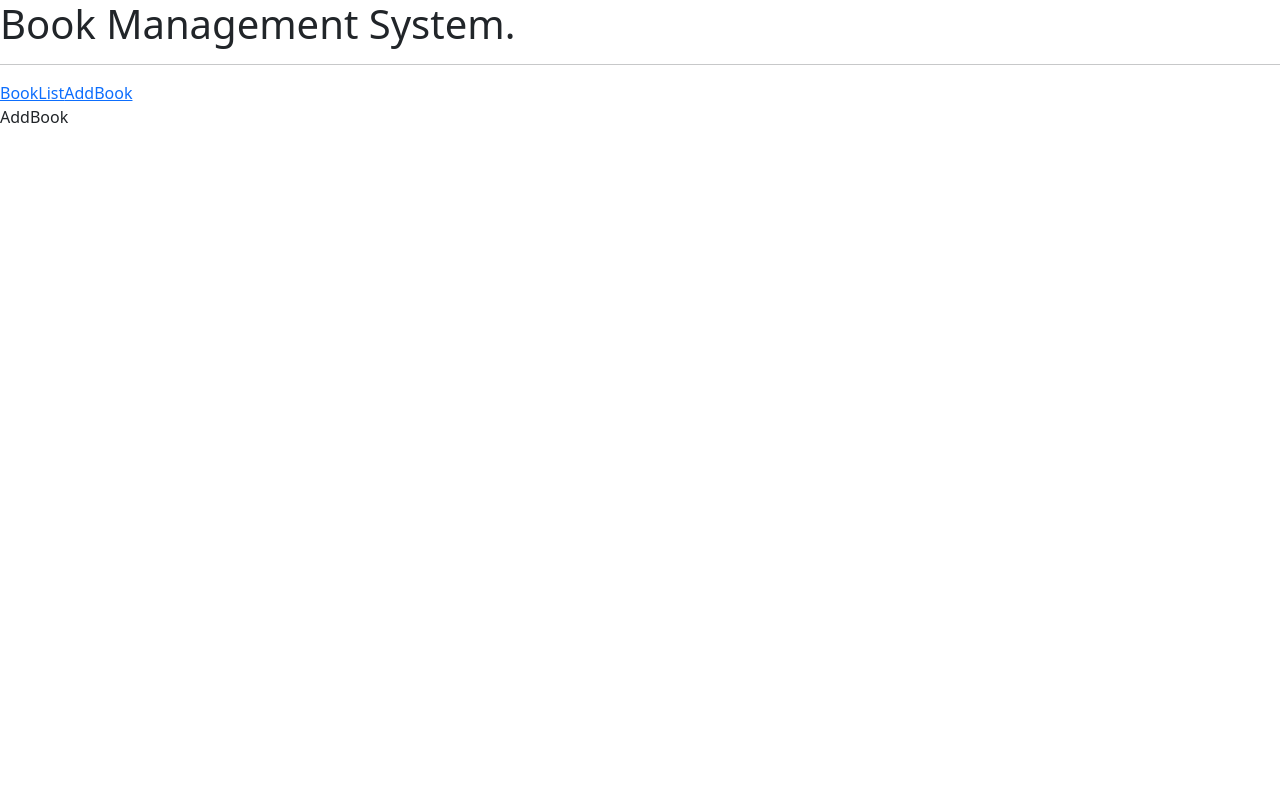
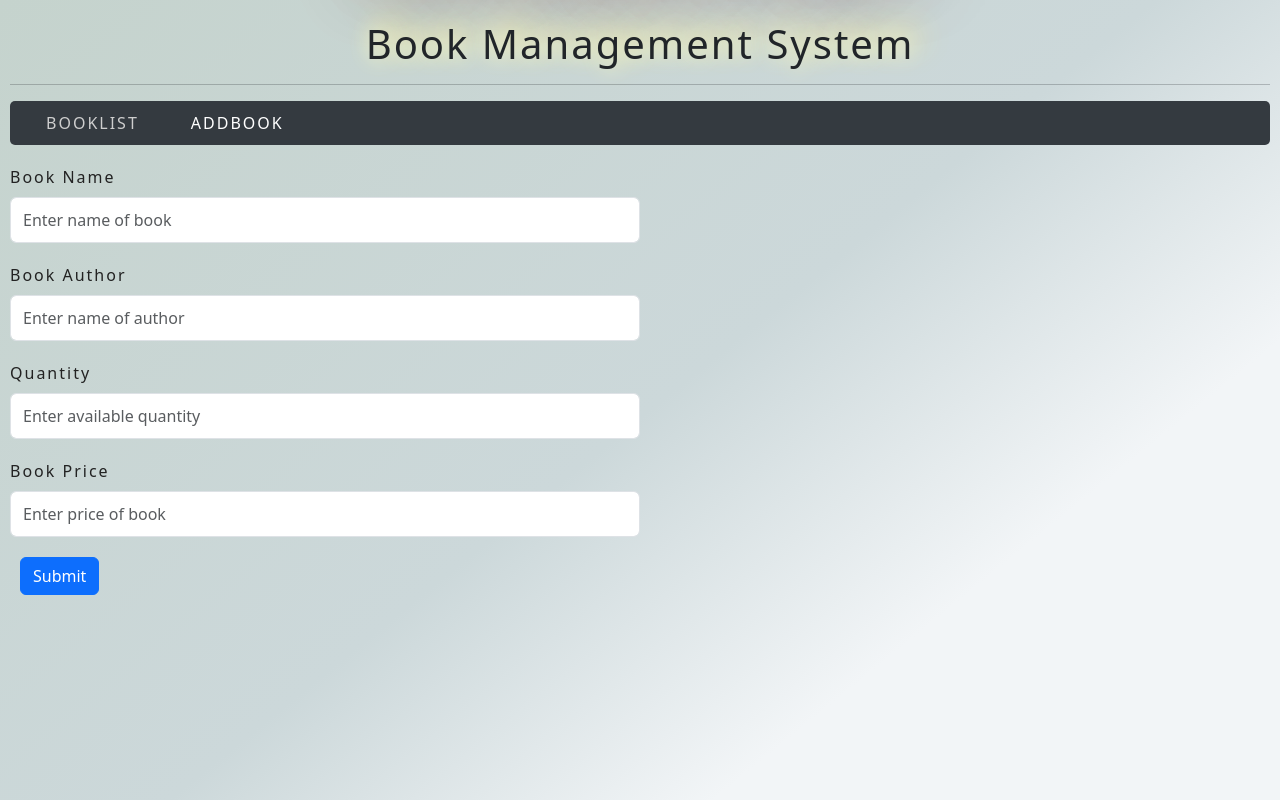
Before and after one commit to Faisul0404/BookManagement_React, a React app in the folder book-management-react/: page /add in a window 1280 px wide. Built offline with nearby package versions, Linux system fonts and the light colour scheme.

Commit message:
backend create function and added success msg

```diff
--- a/book-management-react/package.json
+++ b/book-management-react/package.json
@@ -6,12 +6,14 @@
     "@testing-library/jest-dom": "^5.17.0",
     "@testing-library/react": "^13.4.0",
     "@testing-library/user-event": "^13.5.0",
+    "axios": "^1.5.0",
     "bootstrap": "^5.3.1",
     "node-sass": "^9.0.0",
     "react": "^18.2.0",
+    "react-bootstrap": "^2.8.0",
     "react-dom": "^18.2.0",
     "react-router-dom": "^6.15.0",
-    "react-scripts": "^5.0.1",
+    "react-scripts": "^4.0.3",
     "web-vitals": "^2.1.4"
   },
   "scripts": {
--- a/book-management-react/src/components/AddBook.js
+++ b/book-management-react/src/components/AddBook.js
@@ -1,8 +1,38 @@
-import React from 'react'
+import React, { useState } from 'react';
+import BookFrom from '../components/BookForm';
+import bookServices from "../services/bookServices";
 
 function AddBook() {
+
+  const [successMessage, setSuccessMessage] = useState('');
+
+  const handleOnSubmit = (book) => {
+
+    bookServices.create(book)
+        .then(response => {
+          // setBook({
+          //   id: response.book.id,
+          //   bookname: response.book.bookname,
+          //   author: response.book.author,
+          //   price: response.book.price,
+          //   quantity: response.book.quantity
+          // });
+          console.log(response.book);
+          // window.location.href = '/books';
+          setSuccessMessage('Book was added successfully.');
+        })
+        // .catch(e => {
+        //   console.log(e);
+        // });
+        .catch(error => {
+          console.error(error);
+        });
+  }
+
   return (
-    <div>AddBook</div>
+    <React.Fragment>
+      <BookFrom handleOnSubmit={handleOnSubmit} successMessage={successMessage} />
+    </React.Fragment>
   )
 };
 
--- a/book-management-react/src/components/BookForm.js
+++ b/book-management-react/src/components/BookForm.js
@@ -1,8 +1,137 @@
-import React from 'react'
+import React, { useState } from 'react';
+import { Form, Button } from 'react-bootstrap';
+import { v4 as uuidv4 } from 'uuid';
 
-function BookForm() {
+
+function BookForm(props) {
+
+  const [book, setBook] = useState({
+    bookname: props.book ? props.book.bookname : '',
+    author: props.book ? props.book.author : '',
+    quantity: props.book ? props.book.quantity : '',
+    price: props.book ? props.book.price : '',
+    date: props.book ? props.book.date : ''
+  });
+
+  const [errorMsg, setErrorMsg] = useState('');
+  const { bookname, author, price, quantity } = book;
+
+  const handleOnSubmit = (event) => {
+    event.preventDefault();
+    const values = [bookname, author, price, quantity];
+    let errorMsg = '';
+
+    const allFieldsFilled = values.every((field) => {
+      const value = `${field}`.trim();
+      return value !== '' && value !== '0';
+    });
+
+    if (allFieldsFilled) {
+      const book = {
+        id: uuidv4(),
+        bookname,
+        author,
+        price,
+        quantity,
+        date: new Date()
+      };
+      props.handleOnSubmit(book);
+
+      // Reset form fields after successful submission
+    // Reset form fields after successful submission
+    setBook({
+      bookname: '',
+      author: '',
+      quantity: '',
+      price: '',
+      date: '',
+    });
+
+    }
+    else {
+      errorMsg = 'Please fill out all the fields.';
+    }
+    setErrorMsg(errorMsg);
+  };
+
+  const handleInputChange = (event) => {
+    const { name, value } = event.target;
+    switch (name) {
+      case 'quantity':
+        if (value === '' || parseInt(value) === +value) {
+          setBook((prevState) => ({
+            ...prevState,
+            [name]: value
+          }));
+        }
+        break;
+      case 'price':
+        if (value === '' || value.match(/^\d{1,}(\.\d{0,2})?$/)) {
+          setBook((prevState) => ({
+            ...prevState,
+            [name]: value
+          }));
+        }
+        break;
+      default:
+        setBook((prevState) => ({
+          ...prevState,
+          [name]: value
+        }));
+    }
+  };
+
   return (
-    <div>BookForm</div>
+    <div className='main-form'>
+    {errorMsg && <p className='errorMsg'>{errorMsg}</p>}
+      <Form onSubmit={handleOnSubmit}>
+        <Form.Group controlId="name" >
+          <Form.Label>Book Name</Form.Label>
+          <Form.Control className="input-control"
+            type="text"
+            name="bookname"
+            value={bookname}
+            placeholder="Enter name of book"
+            onChange={handleInputChange}
+           />
+        </Form.Group>
+        <Form.Group controlId="author" >
+          <Form.Label>Book Author</Form.Label>
+          <Form.Control className="input-control"
+            type="text"
+            name="author"
+            value={author}
+            placeholder="Enter name of author"
+            onChange={handleInputChange}
+           />
+        </Form.Group>
+        <Form.Group controlId="quantity" >
+          <Form.Label>Quantity</Form.Label>
+          <Form.Control className="input-control"
+            type="number"
+            name="quantity"
+            value={quantity}
+            placeholder="Enter available quantity"
+            onChange={handleInputChange}
+           />
+        </Form.Group>
+        <Form.Group controlId="price" >
+          <Form.Label>Book Price</Form.Label>
+          <Form.Control className="input-control"
+            type="number"
+            name="price"
+            value={price}
+            placeholder="Enter price of book"
+            onChange={handleInputChange}
+           />
+        </Form.Group>
+        <Button variant="primary" type="submit" className="submit-btn">
+          Submit
+        </Button>
+
+      </Form>
+      {props.successMessage && <p>{props.successMessage}</p>}
+    </div>
   )
 };
 
--- a/book-management-react/src/components/BooksList.js
+++ b/book-management-react/src/components/BooksList.js
@@ -1,8 +1,19 @@
-import React from 'react'
+import React, { useState } from 'react'
 
 function BooksList() {
+
+  const [Books, setBooks] = useState([]);
+
   return (
-    <h2> Books List</h2>
+    <div>
+      <h4> Books List</h4>
+
+{/* <ul>
+  { Books && Books.map((book, index) => (
+
+  ))}
+</ul> */}
+    </div>
   )
 };
 
--- a/book-management-react/src/components/Header.js
+++ b/book-management-react/src/components/Header.js
@@ -4,13 +4,13 @@ import { NavLink } from 'react-router-dom';
 function Header() {
   return (
    <header>
-    <h1> Book Management System.</h1>
+    <h1> Book Management System</h1>
     <hr />
-    <div>
+    <div className='links'>
     <NavLink to="/" className="link" activeClassName="active" exact>
         BookList
     </NavLink>
-    <NavLink to="/add" activeClassName="active" >
+    <NavLink to="/add" className="link" activeClassName="active" >
         AddBook
     </NavLink>
     </div>
--- /dev/null
+++ b/book-management-react/src/http-common.js
@@ -0,0 +1,8 @@
+import axios from "axios";
+
+export default axios.create({
+  baseURL: "http://localhost:8080/api/books",
+  headers: {
+    "Content-type": "application/json"
+  }
+});
--- /dev/null
+++ b/book-management-react/src/services/bookServices.js
@@ -0,0 +1,41 @@
+import http from "../http-common";
+
+const getAll = () => {
+    return http.get("/getAll");
+};
+
+const get = id => {
+    return http.get(`/book/${id}`);
+};
+
+const create = data => {
+    return http.post("/create", data);
+};
+
+const update = (id, data) => {
+    return http.put(`/update/${id}`, data);
+};
+
+const remove = id => {
+    return http.delete(`/delete/${id}`);
+  };
+
+  const removeAll = () => {
+    return http.delete(`/deleteAll`);
+  };
+
+  const findByBookname = bookname => {
+    return http.get(`/books?bookname=${bookname}`);
+  };
+
+  const bookServices = {
+    getAll,
+    get,
+    create,
+    update,
+    remove,
+    removeAll,
+    findByBookname
+  };
+
+  export default bookServices;
--- a/book-management-react/src/styles.scss
+++ b/book-management-react/src/styles.scss
@@ -1,66 +1,65 @@
-// $Hex_007bff: #007bff;
+$Hex_007bff: #007bff;
 
-// body {
-//     background: linear-gradient(141deg, #9fb8ad 0%, #1fc8db 51%, #2cb5e8 75%);
-//     font-family: Noto Sans, Helvetica, sans-serif;
-//     color: #666;
-//     letter-spacing: 1px;
-//     padding: 10px;
-//     min-height: 100vh;
-//   }
+body {
+    background: linear-gradient(141deg, #c5d3cd 0%, #ccd8da 51%, #f2f5f7 75%);
+    font-family: Noto Sans, Helvetica, sans-serif;
+    letter-spacing: 2px;
+    padding: 10px;
+    min-height: 100vh;
+  }
 
-//   header {
-//     text-align: center;
-//     margin: 10px 0 10px 0;
+  header {
+    text-align: center;
+    margin: 10px 0 10px 0;
 
-//     .links {
-//       text-transform: uppercase;
-//       text-align: center;
-//       font-size: 150%;
-//       margin-bottom: 20px;
 
-//       .link:link,
-//       .link:visited {
-//         padding: 5px 10px;
-//         font-weight: 100;
-//         margin: 1rem;
-//         color: #fff;
-//         text-decoration: none;
-//         text-transform: uppercase;
-//         border-bottom: 2px solid transparent;
-//         transition: all 0.3s;
-//         -webkit-transition: all 0.3s;
-//         -moz-transition: all 0.3s;
-//         -ms-transition: all 0.3s;
-//         -o-transition: all 0.3s;
+    .links {
+      text-transform: uppercase;
+    text-align: left;
+      font-size: 100%;
+      margin-bottom: 20px;
+      background-color: #343a40;
+      border-radius: 5px;
+      padding: 10px;
 
-//         &.active {
-//           font-weight: 500;
-//         }
-//       }
+      .link:link,
+      .link:visited {
+        padding: 5px 10px;
+        font-weight: 100;
+        margin: 1rem;
+        color: #cecece;
+        text-decoration: none;
+        text-transform: uppercase;
+        border-bottom: 2px solid transparent;
+        transition: all 0.3s;
+        -webkit-transition: all 0.3s;
 
-//       .link:hover,
-//       .link:active {
-//         border-bottom: 2px solid #fff;
-//       }
-//     }
-//   }
+        &.active {
+          font-weight: 500;
+          color: #ffffff;
+        }
+      }
 
-//   h1 {
-//     text-shadow: 0 0 20px #fefcc9, 10px -10px 30px #feec85,
-//       -20px -20px 40px #ffae34, 20px -40px 50px #ec760c, -20px -60px 60px #cd4606,
-//       0 -80px 70px #973716, 10px -90px 80px #451b0e;
-//     display: inline-block;
-//   }
+      .link:hover,
+      .link:active {
+        color: #b3b3b3;
+      }
+    }
+  }
 
-//   h1,
-//   h2 {
-//     color: #666;
-//   }
+  h1 {
+    text-shadow: 0 0 20px #fefcc9, 10px -10px 30px #feec85, 0 -80px 70px #973716, 10px -90px 80px #451b0e;
+    // display: inline-block;
+  }
+
+  h1,
+  h2 {
+    color: #666;
+  }
 
 //   .main-content {
-//     width: 80%;
-//     margin: auto auto 100px auto;
+    // width: 80%;
+    // margin: auto auto 100px auto;
 //   }
 
 //   .main {
@@ -98,41 +97,37 @@
 //     }
 //   }
 
-//   .main-form {
-//     color: #222222;
-//     font-size: 18px;
-//     width: 70%;
-//     margin: auto;
-//   }
+  .main-form {
+    color: #222222;
+    width: 50%;
+    // margin: auto;
+  }
 
-//   .input-control {
-//     border: 1px solid #ccc;
-//     color: #555555;
-//     background-color: #fff;
-//     height: 46px;
-//     font-size: 18px;
-//     line-height: 1.3333333;
-//     border-radius: 0;
-//     display: block;
-//     margin-bottom: 30px;
-//     padding: 10px;
-//     width: 100%;
+  .input-control {
+    border: 1px solid #ccc;
+    color: #555555;
+    background-color: #fff;
+    height: 46px;
+    // font-size: 18px;
+    line-height: 1.3333333;
+    border-radius: 0;
+    display: block;
+    margin-bottom: 20px;
 
-//     &:focus {
-//       outline: none;
-//       box-shadow: inset 0 1px 1px rgba(0, 0, 0, 0.075),
-//         0 0 8px rgba(23, 24, 24, 0.6);
-//       border: 1px solid #cecece;
-//     }
-//   }
+    &:focus {
+      outline: none;
+      box-shadow: inset 0 1px 1px rgba(0, 0, 0, 0.075);
+      border: 1px solid #cecece;
+    }
+  }
 
 //   button {
 //     margin-right: 5px;
 //   }
 
-//   .submit-btn {
-//     margin-top: 1rem;
-//   }
+  .submit-btn {
+   margin-left: 10px;
+  }
 
 //   .login {
 //     text-align: center;
@@ -145,11 +140,11 @@
 //     }
 //   }
 
-//   .errorMsg {
-//     color: #f21e08;
+  .errorMsg {
+    color: #f21e08;
 //     background: #fff0f0;
 //     padding: 10px;
-//   }
+  }
 
 //   .successMsg {
 //     color: #00ff00;
```
Also changed, not shown: 1 other file.
